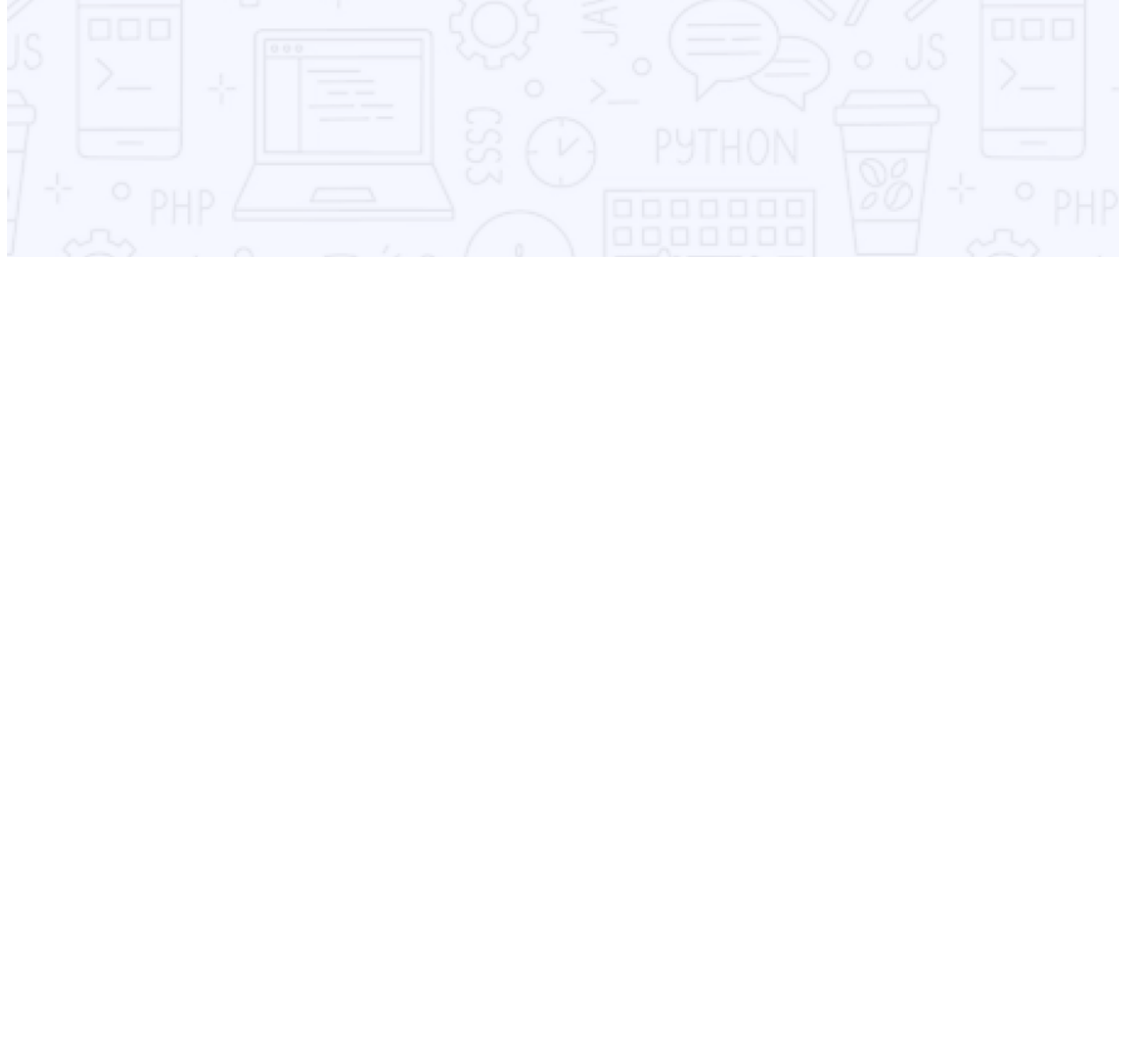
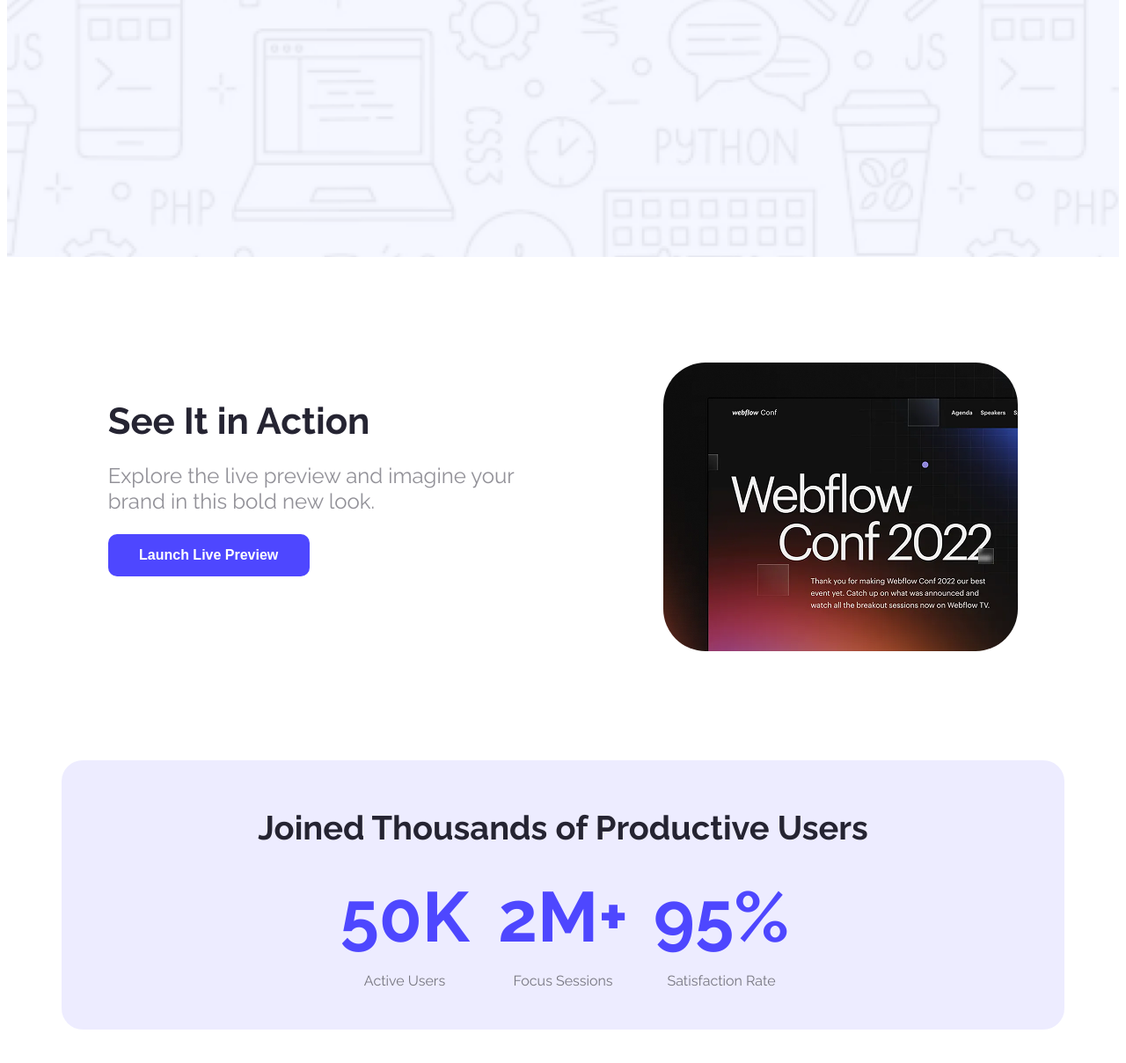
Before and after one commit to scwartz-scatten/web-flow-A01, a plain HTML site: page index.html in a window 1280 px wide. Shown: the part 646-1854 px from the top of the page at 88% size. Before the commit the page ends 946 px from the top, so only its background shows below. Drawn offline with Linux system fonts and the light colour scheme.

Commit message:
Added Productive User Section.

```diff
--- a/index.html
+++ b/index.html
@@ -11,7 +11,7 @@
 </head>
 
 <body class="raleway-normal">
-    <!-- This is the header section -->
+    <!-- This is the header and banner section -->
     <header class="header">
         <nav class="nav-bar">
             <h2 class="nav-logo color-primary">LOGO</h2>
@@ -26,6 +26,42 @@
 
     <!-- This is the main section -->
     <main>
+        <!-- Action Section -->
+        <section class="action">
+            <div class="action-content">
+                <h3 class="action-title">See It in Action</h3>
+                <p class="action-description">Explore the live preview and imagine your brand in this bold new look.</p>
+                <button class="btn-primary" style="width: 229px;">Launch Live Preview</button>
+            </div>
+
+            <div>
+                <img class="action-img" src="images/wc-mini.png" alt="">
+            </div>
+        </section>
+
+        <!-- Productive User Section -->
+        <section class="productive">
+            <div>
+                <h2 class="productive-title">Joined Thousands of Productive Users</h2>
+            </div>
+
+            <div class="productive-stats">
+                <div class="stat">
+                    <h1 class="stat-title">50K</h1>
+                    <p class="stat-description">Active Users</p>
+                </div>
+
+                <div class="stat">
+                    <h1 class="stat-title">2M+</h1>
+                    <p class="stat-description">Focus Sessions</p>
+                </div>
+
+                <div class="stat">
+                    <h1 class="stat-title">95%</h1>
+                    <p class="stat-description">Satisfaction Rate</p>
+                </div>
+            </div>
+        </section>
 
     </main>
 
--- a/styles/flow01.css
+++ b/styles/flow01.css
@@ -23,15 +23,16 @@
     border-radius: 10px;
 }
 
-/* Header Section */
+/* Header Styles */
 header {
     background-image: url('../images/Hero-bg.png');
     background-repeat: no-repeat;
     background-size: cover;
     height: 930px;     /* 1. Size Issue */
+    margin-bottom: 120px;
 }
 
-/* NavBar Section */
+/* NavBar Styles */
 .nav-bar {
     display: flex;
     justify-content: space-between;
@@ -51,7 +52,15 @@ header {
     margin-top: 50px;
 }
 
-/* Hero Section */
+
+/* Main */
+.main {
+    max-width: 1140px;
+    margin: 0 auto;
+}
+
+
+/* Hero Styles */
 .hero {
     display: flex;
     flex-direction: column;
@@ -71,3 +80,87 @@ header {
 .hero-button {
     margin-top: 0px;
 }
+
+
+/* Action Styles */
+.action {
+    display: flex;
+    justify-content: space-evenly;
+    margin-bottom: 120px;
+}
+
+.action-content {
+    display: flex;
+    flex-direction: column;
+    max-width: 517px;
+}
+
+.action-title {
+    font-size: 42px;
+    font-weight: bold;
+    color: #252432;
+    margin-bottom: 0;
+}
+
+.action-description {
+    font-size: 24px;
+    font-weight: 400;
+    color: rgba(37, 36, 50, 0.5);
+    margin-top: 23px;
+    margin-bottom: 23px;
+}
+
+.action-img {
+    border-radius: 48px;
+}
+
+
+/* Productive User Styles */
+.productive {
+    display: flex;
+    flex-direction: column;
+    align-items: center;
+    justify-content: center;
+    border-radius: 24px;
+    background-color: rgba(78, 71, 255, 0.1);
+    margin-left: 160px;
+    margin-right: 160px;
+    margin-bottom: 120px;
+    width: 1140px;
+    height: 306px;
+    margin: 0 auto;
+    margin-bottom: 130px;
+}
+
+.productive-title {
+    font-size: 38px;
+    font-weight: bold;
+    color: #252432;
+    margin-top: 0;
+}
+
+.productive-stats {
+    display: flex;
+    flex-direction: row;
+    justify-content: space-around;
+}
+
+.stat {
+    height: 121px;
+    width: 180px;
+}
+
+.stat-title {
+    text-align: center;
+    font-size: 80px;
+    font-weight: bold;
+    color: #4E47FF;
+    margin: 0 auto;
+}
+
+.stat-description {
+    text-align: center;
+    font-size: 20;
+    font-weight: 400;
+    color: rgba(0, 0, 0, 0.5);
+}
```
